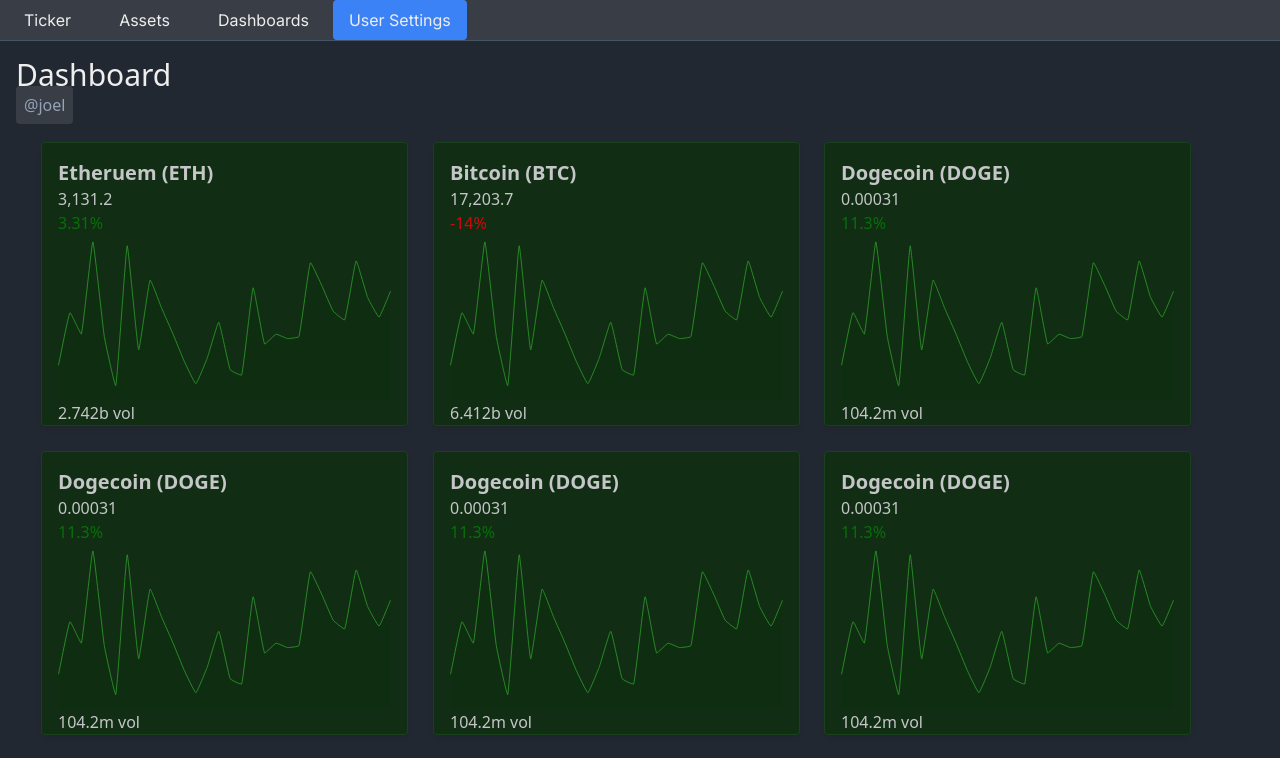
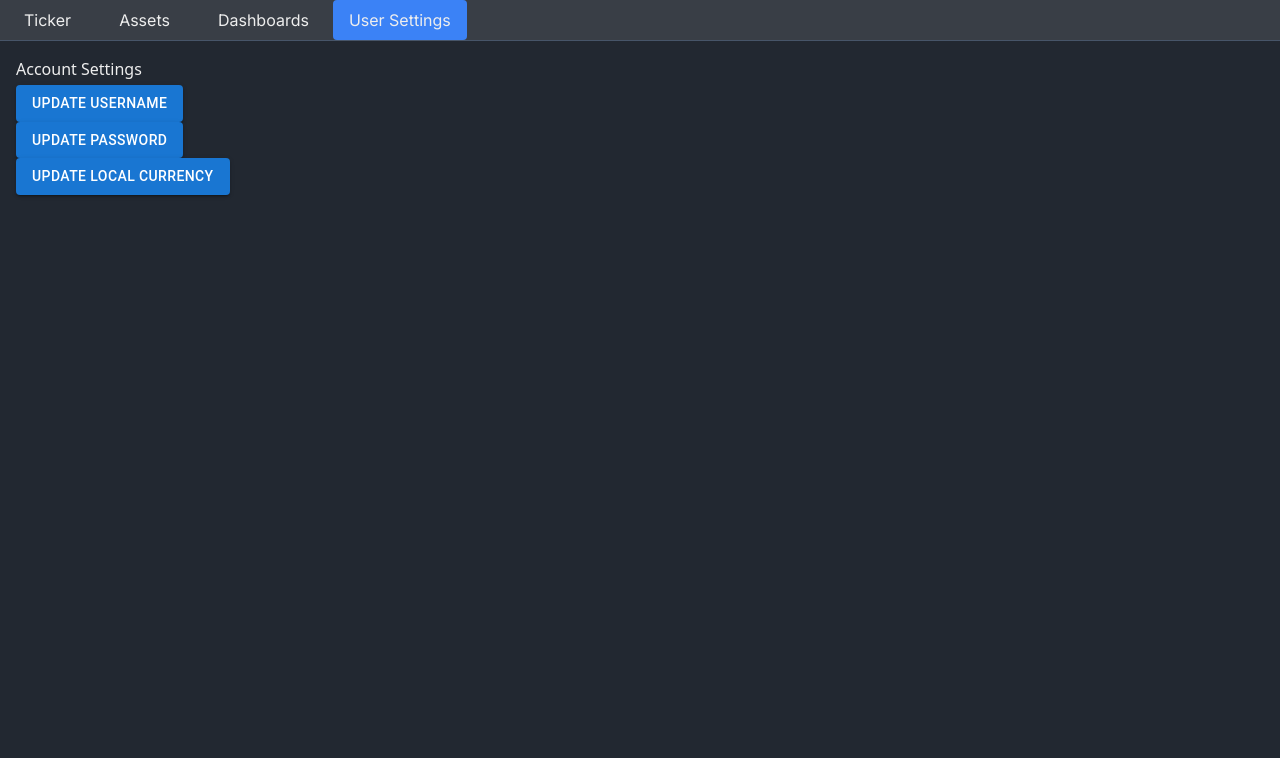
Before and after one commit to joelmce/tickr, a Next.js app: page /settings in a window 1280 px wide. Shown: the top 758 px of the page. Built offline with nearby package versions, Linux system fonts and the light colour scheme.

Commit message:
added routes + created user settings panel

```diff
--- /dev/null
+++ b/app/favourites/page.js
@@ -0,0 +1,3 @@
+export default function Favourites() {
+    return ("favourites page")
+}
--- /dev/null
+++ b/app/settings/page.js
@@ -0,0 +1,9 @@
+import SettingsPanel from "../../components/navigation/SettingsPanel.js"
+
+export default function Settings() {
+    return (
+        <div>
+            <SettingsPanel/>
+        </div>
+    );
+}
--- /dev/null
+++ b/components/navigation/SettingsPanel.js
@@ -0,0 +1,14 @@
+import Button from "@mui/material/Button";
+
+export default function SettingsPanel() {
+    return (
+        <div>
+            <h1 className="mb-1">Account Settings</h1>
+            <div className="flex flex-col">
+                <Button variant="contained" className="m-1 w-max">Update Username</Button>
+                <Button variant="contained" className="m-1 w-max">Update Password</Button>
+                <Button variant="contained" className="m-1 w-max">Update Local Currency</Button>
+            </div>
+        </div>
+    );
+}
```
